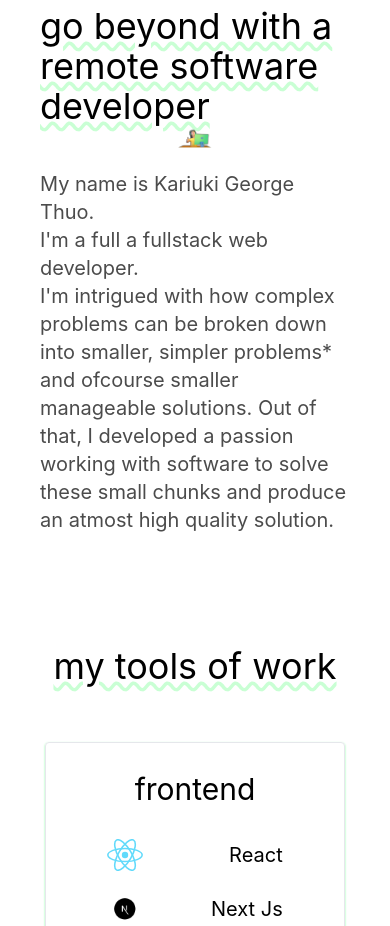
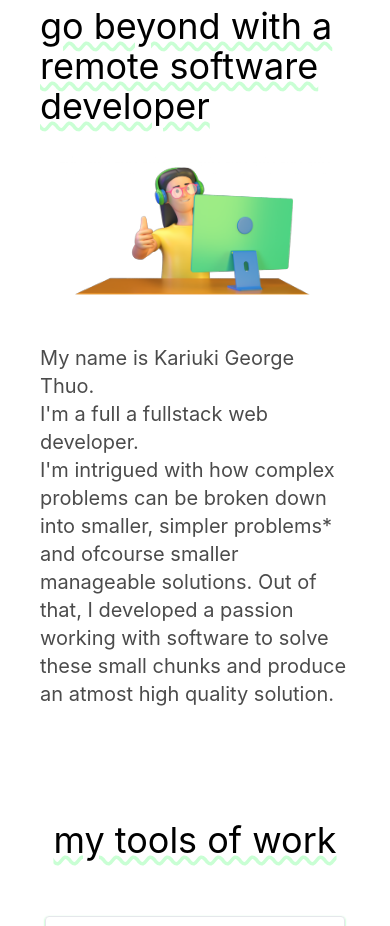
Before and after one commit to kariuki-george/portfolio, a Next.js app: page / in a window 390 px wide. Shown: the part 921-1847 px from the top of the page. Built offline with nearby package versions, Linux system fonts and the light colour scheme.

Commit message:
Fix: Image to img for proper responsiveness

```diff
--- a/components/about/About.tsx
+++ b/components/about/About.tsx
@@ -1,5 +1,5 @@
 import { NextPage } from "next";
-import Image from "next/image";
+
 import React from "react";
 
 const About: NextPage = () => {
@@ -9,10 +9,10 @@ const About: NextPage = () => {
         go beyond with a remote software developer
       </span>
       <span className="flex sm:flex-col md:flex-row w-full md:min-h-[450px] relative md:items-center md:justify-end ">
-        <span className="sm:w-full md:w-2/3 py-3 md:absolute md:left-0 md:flex md:justify-center  md:min-h-[600px] relative ">
-          <Image
-            layout="fill"
-            objectFit="fill"
+        <span className="sm:w-full md:w-2/3 py-3 md:absolute md:left-0 md:flex md:justify-center  md:min-h-[600px] ">
+          <img
+
+      className="w-full"
             src="/aboutpage.svg"
             alt="hero image"
           />
```
